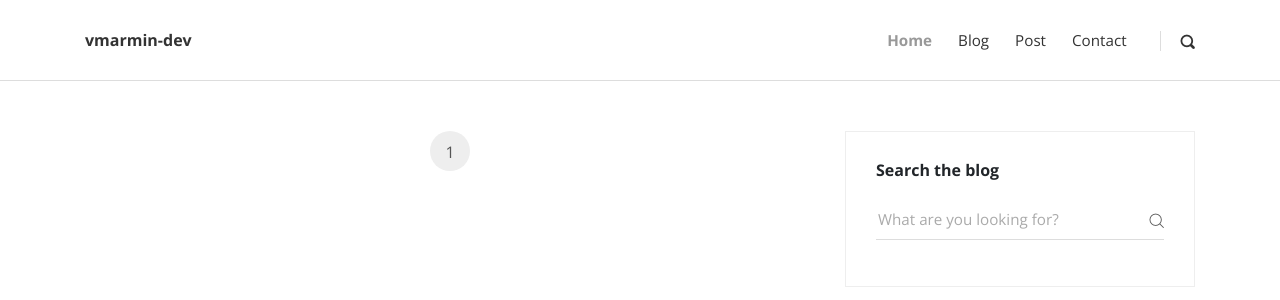
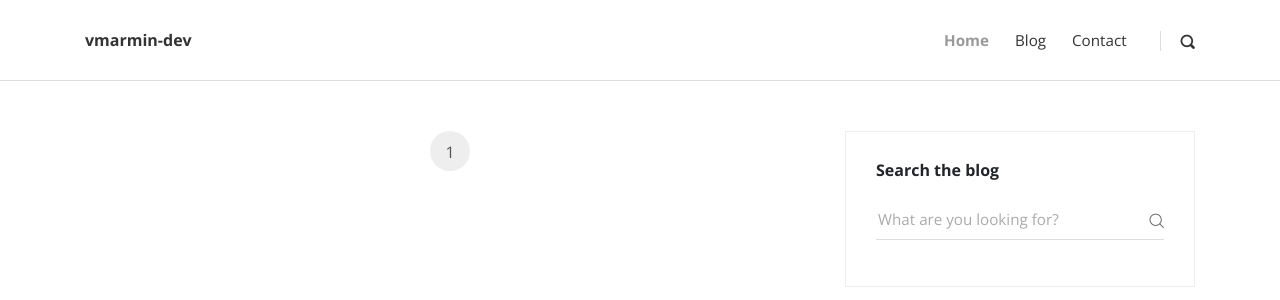
Before and after one commit to vmarmin/portfolio, a Django app: page /blog/ in a window 1280 px wide. Shown: the top 300 px of the page. Run offline with Django 3.2, Linux system fonts and the light colour scheme; data that the repository does not hold is empty; some libraries are stand-ins or nearby versions.

Commit message:
(blog) #4: removing `Post` from navbar and latest url

```diff
--- a/blog/urls.py
+++ b/blog/urls.py
@@ -1,9 +1,8 @@
 from django.urls import path
-from .views import blog, post, search, latest
+from .views import blog, post, search
 
 urlpatterns = [
     path('', blog, name='blog'),
     path('post/<id>/', post, name='post'),
-    path('post/latest', latest, name='latest'),
     path('search/', search, name='search'),
 ]
--- a/blog/views.py
+++ b/blog/views.py
@@ -51,11 +51,6 @@ def post(request, id):
     return render(request, "post.html", context)
 
 
-def latest(request):
-    post = Post.objects.order_by('-timestamp')[0]
-    return redirect(post.get_absolute_url())
-
-
 def get_category_count():
     queryset = Post.objects.values("categories__title").annotate(Count("categories__title"))
     return queryset
--- a/portfolio/templates/header.html
+++ b/portfolio/templates/header.html
@@ -8,9 +8,9 @@
         <div class="close-btn"><i class="icon-close"></i></div>
         <div class="row d-flex justify-content-center">
           <div class="col-md-8">
-            <form action="#">
+            <form action="{% url 'search' %}">
               <div class="form-group">
-                <input type="search" name="search" id="search" placeholder="What are you looking for?">
+                <input type="search" name="q" id="search" placeholder="What are you looking for?">
                 <button type="submit" class="submit"><i class="icon-search-1"></i></button>
               </div>
             </form>
@@ -30,7 +30,6 @@
         <ul class="navbar-nav ml-auto">
           <li class="nav-item"><a href="/" class="nav-link active">Home</a> </li>
           <li class="nav-item"><a href="/blog" class="nav-link ">Blog</a> </li>
-          <li class="nav-item"><a href="/blog/post/latest" class="nav-link ">Post</a> </li>
           <li class="nav-item"><a href="#" class="nav-link ">Contact</a> </li>
           {% if user.is_superuser %}
           <li class="nav-item"><a href="/admin" class="nav-link "><i class="fa fa-cog"></i></a> </li>
```
